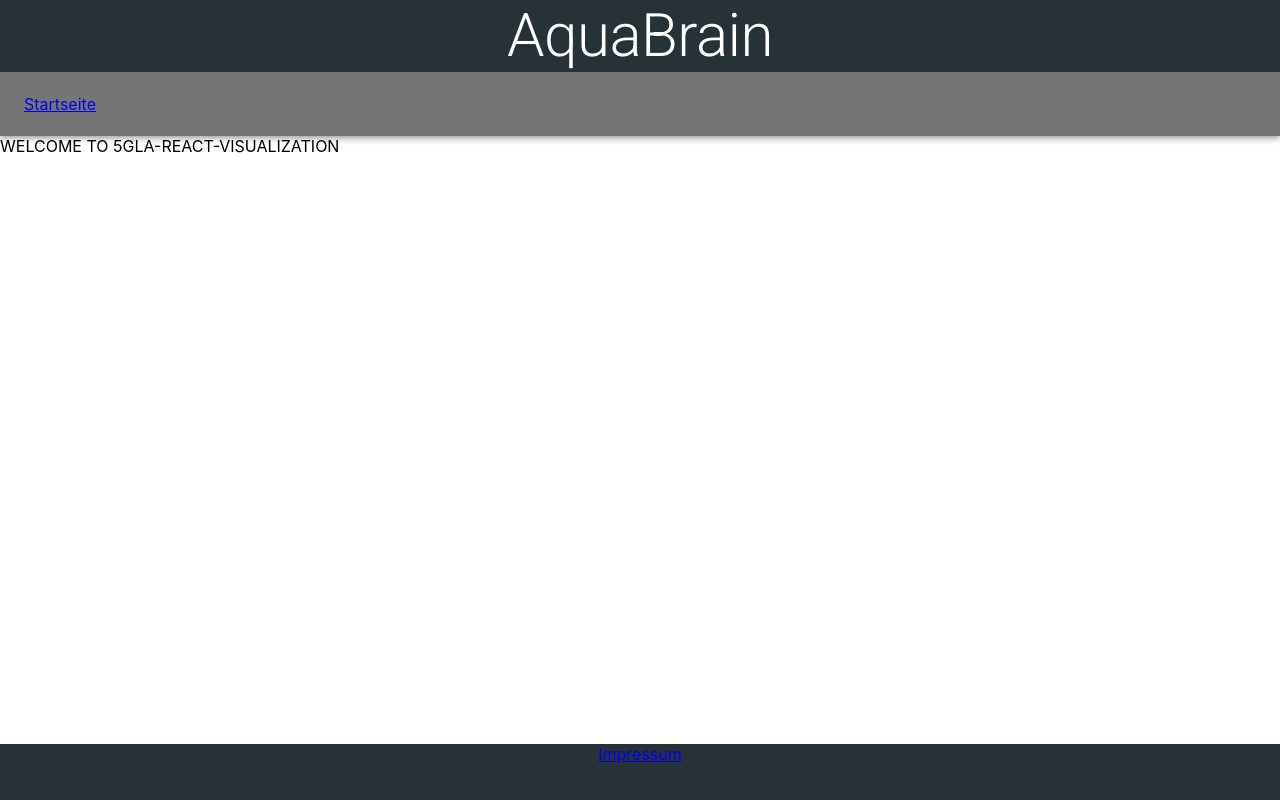
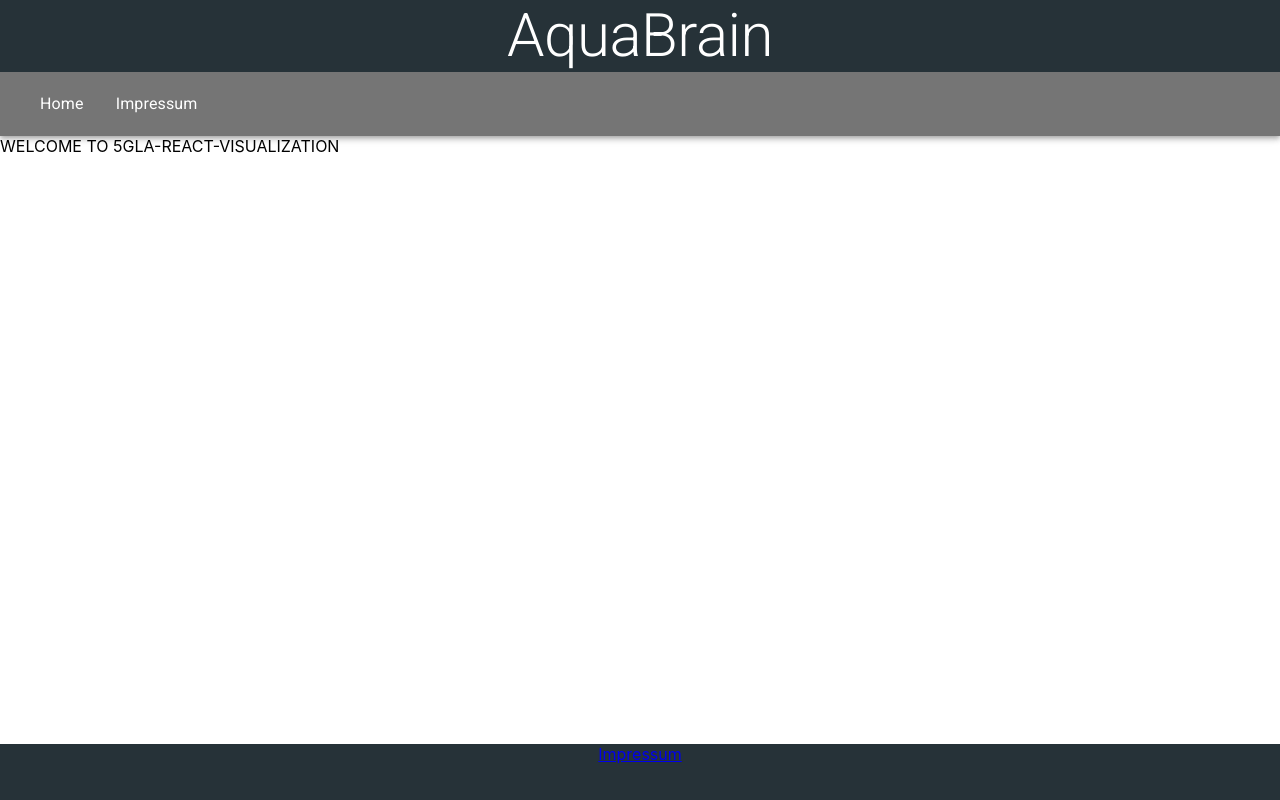
Before and after one commit to vitrum-connect/5gla-react, a React (Create React App) app in the folder 5gla-react-app/: page / in a window 1280 px wide. Built offline with nearby package versions, Linux system fonts and the light colour scheme.

Commit message:
added the navbar styling - without functionality

```diff
--- a/5gla-react-app/package.json
+++ b/5gla-react-app/package.json
@@ -3,8 +3,6 @@
   "version": "0.1.0",
   "private": true,
   "dependencies": {
-    "@emotion/react": "^11.13.3",
-    "@emotion/styled": "^11.13.0",
     "@fontsource/roboto": "^5.1.0",
     "@mui/material": "^6.1.6",
     "@testing-library/jest-dom": "^5.17.0",
--- a/5gla-react-app/src/components/Header/Header.js
+++ b/5gla-react-app/src/components/Header/Header.js
@@ -1,7 +1,9 @@
-import { AppBar, Typography, Toolbar } from "@mui/material";
+import { AppBar, Typography, Toolbar, MenuItem } from "@mui/material";
 import { blueGrey, grey } from "@mui/material/colors";
 import { Link } from "react-router-dom";
-//<Container maxWidth="xl" />
+
+const pages = ["Home", "Impressum"];
+
 export default function Header() {
   return (
     <header>
@@ -27,15 +29,11 @@ export default function Header() {
             bgcolor: grey[600],
           }}
         >
-          <Link
-            to="/"
-            sx={{
-              padding: "10px",
-              color: "#FFFFFF",
-            }}
-          >
-            Startseite
-          </Link>
+          {pages.map((page) => (
+            <MenuItem key={page}>
+              <Typography sx={{ textAlign: "center" }}>{page}</Typography>
+            </MenuItem>
+          ))}
         </Toolbar>
       </AppBar>
     </header>
```
Also changed, not shown: 1 other file (tests, documents, lock files or other folders).
